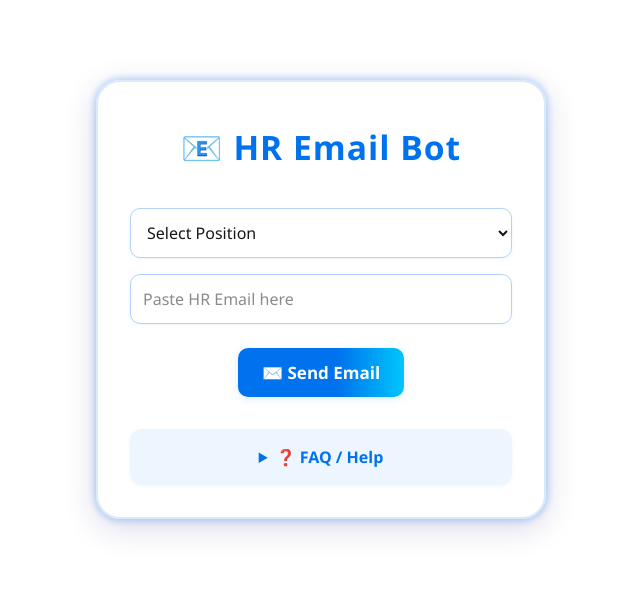
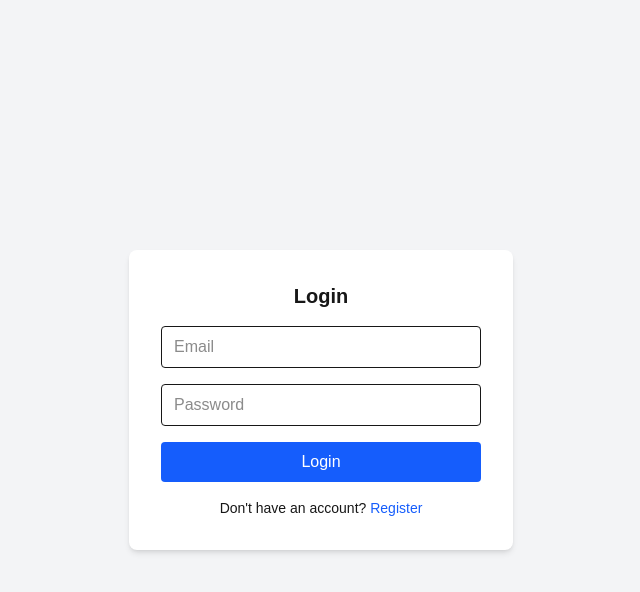
Before and after one commit to mukulsingh94868/gmail_bot, a Next.js app: page / in a window 1280 px wide. Shown: the top 592 px of the page, without its empty margins (319-959 px from the left). Built offline with nearby package versions, Linux system fonts and the light colour scheme.

Commit message:
regiter and login api integrate

```diff
--- a/package.json
+++ b/package.json
@@ -9,9 +9,10 @@
     "lint": "next lint"
   },
   "dependencies": {
+    "next": "15.4.2",
     "react": "19.1.0",
     "react-dom": "19.1.0",
-    "next": "15.4.2"
+    "react-hot-toast": "^2.5.2"
   },
   "devDependencies": {
     "@tailwindcss/postcss": "^4",
--- a/src/app/layout.js
+++ b/src/app/layout.js
@@ -1,5 +1,6 @@
 import { Geist, Geist_Mono } from "next/font/google";
 import "./globals.css";
+import { Toaster } from "react-hot-toast";
 
 const geistSans = Geist({
   variable: "--font-geist-sans",
@@ -22,6 +23,7 @@ export default function RootLayout({ children }) {
       <body
         className={`${geistSans.variable} ${geistMono.variable} antialiased`}
       >
+        <Toaster position="top-right" reverseOrder={false} />
         {children}
       </body>
     </html>
--- a/src/app/page.js
+++ b/src/app/page.js
@@ -1,126 +1,137 @@
 "use client";
+
 import { useState } from "react";
-import jobApplicationData from "./constants/data";
+import toast from "react-hot-toast";
 
 const HRBotApp = () => {
-  const [email, setEmail] = useState("");
-  const [position, setPosition] = useState("");
-  const [history, setHistory] = useState(() => {
-    if (typeof window !== "undefined") {
-      try {
-        const saved = localStorage.getItem("hrbot-history");
-        return saved ? JSON.parse(saved) : [];
-      } catch {
-        return [];
-      }
-    }
-    return [];
+  const [isLogin, setIsLogin] = useState(true);
+  const [formData, setFormData] = useState({
+    name: "",
+    email: "",
+    password: "",
+    confirmPassword: "",
   });
+  const [message, setMessage] = useState("");
 
-  const selectedData = jobApplicationData[position];
+  const handleToggle = () => {
+    setIsLogin(!isLogin);
+    setFormData({ name: "", email: "", password: "", confirmPassword: "" });
+  };
 
-  const handleSendEmail = () => {
-    if (!email || !selectedData) {
-      alert("Please enter email and select position.");
-      return;
+  const handleChange = (e) => {
+    setFormData((prev) => ({ ...prev, [e.target.name]: e.target.value }));
+  };
+
+  const handleSubmit = async (e) => {
+    e.preventDefault();
+
+    const endpoint = isLogin
+      ? "http://localhost:5000/api/auth/login"
+      : "http://localhost:5000/api/auth/register";
+
+    if (!isLogin && formData.password !== formData.confirmPassword) {
+      return setMessage("Passwords do not match");
     }
 
-    const gmailURL = `https://mail.google.com/mail/?view=cm&fs=1&to=${encodeURIComponent(email)}&su=${encodeURIComponent(
-      selectedData?.subject)}&body=${encodeURIComponent(selectedData?.body)}`;
+    try {
+      const res = await fetch(endpoint, {
+        method: "POST",
+        headers: { "Content-Type": "application/json" },
+        body: JSON.stringify(
+          isLogin
+            ? {
+                email: formData.email,
+                password: formData.password,
+              }
+            : {
+                name: formData.name,
+                email: formData.email,
+                password: formData.password,
+              }
+        ),
+      });
 
-    window.open(gmailURL, "_blank");
+      const data = await res.json();
 
-    const newEntry = {
-      email,
-      position,
-      date: new Date().toLocaleString(),
-    };
-    const newHistory = [newEntry, ...history]?.slice(0, 5); // keep last 5
-    setHistory(newHistory);
-    if (typeof window !== "undefined") {
-      try {
-        localStorage.setItem("hrbot-history", JSON.stringify(newHistory));
-      } catch { }
+      if (!res.ok) {
+        toast.error(data.message);
+      } else {
+        toast.success(data.message || "Success");
+        if (isLogin && data.token) {
+          localStorage.setItem("token", data.token);
+        }
+      }
+    } catch (err) {
+      console.error("Error:", err);
+      setMessage("Network error");
     }
   };
 
   return (
-    <div className="app-container">
-      <h1>📧 HR Email Bot</h1>
+    <div className="min-h-screen flex flex-col justify-center items-center bg-gray-100 px-4">
+      <div className="bg-white p-8 rounded-lg shadow-md w-full max-w-sm">
+        <h2 className="text-xl font-bold mb-4 text-center">
+          {isLogin ? "Login" : "Register"}
+        </h2>
+        <form onSubmit={handleSubmit} className="space-y-4">
+          {!isLogin && (
+            <input
+              type="text"
+              name="name"
+              placeholder="Name"
+              className="w-full border px-3 py-2 rounded"
+              value={formData.name}
+              onChange={handleChange}
+              required
+            />
+          )}
+          <input
+            type="email"
+            name="email"
+            placeholder="Email"
+            className="w-full border px-3 py-2 rounded"
+            value={formData.email}
+            onChange={handleChange}
+            required
+          />
+          <input
+            type="password"
+            name="password"
+            placeholder="Password"
+            className="w-full border px-3 py-2 rounded"
+            value={formData.password}
+            onChange={handleChange}
+            required
+          />
+          {!isLogin && (
+            <input
+              type="password"
+              name="confirmPassword"
+              placeholder="Confirm Password"
+              className="w-full border px-3 py-2 rounded"
+              value={formData.confirmPassword}
+              onChange={handleChange}
+              required
+            />
+          )}
+          <button
+            type="submit"
+            className="w-full bg-blue-600 text-white py-2 rounded hover:bg-blue-700"
+          >
+            {isLogin ? "Login" : "Register"}
+          </button>
+        </form>
 
-      <select
-        value={position}
-        onChange={(e) => setPosition(e.target.value)}
-        className="dropdown"
-      >
-        <option value="">Select Position</option>
-        {Object.keys(jobApplicationData)?.map((pos) => (
-          <option key={pos} value={pos}>
-            {pos}
-          </option>
-        ))}
-      </select>
-
-      <input
-        type="email"
-        placeholder="Paste HR Email here"
-        value={email}
-        onChange={(e) => setEmail(e.target.value)}
-        className="email-input"
-      />
-
-      {selectedData && (
-        <div className="resume-download">
-          📎 Resume:
-          <a
-            href={selectedData.resume}
-            download
-            target="_blank"
-            rel="noopener noreferrer"
+        <p className="mt-4 text-center text-sm">
+          {isLogin ? "Don't have an account?" : "Already have an account?"}{" "}
+          <button
+            type="button"
+            onClick={handleToggle}
+            className="text-blue-600 hover:underline"
           >
-            Download Resume
-          </a>
-        </div>
-      )}
-
-      <button onClick={handleSendEmail} className="send-btn">
-        ✉️ Send Email
-      </button>
-
-      {history?.length > 0 && (
-        <div className="recent-activity">
-          <h3 className="recent-activity-title">Recent Activity</h3>
-          <ul className="recent-activity-list">
-            {history?.map((item, idx) => (
-              <li key={idx} className="recent-activity-item">
-                <span><b>To:</b> {item?.email}</span>
-                <span><b>Position:</b> {item?.position}</span>
-                <span className="recent-activity-date">{item?.date}</span>
-              </li>
-            ))}
-          </ul>
-        </div>
-      )}
-      {/* FAQ/Help Section */}
-      <div className="faq-section">
-        <details className="faq-details">
-          <summary className="faq-summary">❓ FAQ / Help</summary>
-          <div className="faq-content">
-            <b>How do I use the HR Email Bot?</b>
-            <ul className="faq-list">
-              <li>Select the job position from the dropdown.</li>
-              <li>Paste the HR's email address.</li>
-              <li>Click "Send Email" to open Gmail with a pre-filled message.</li>
-              <li>Download your resume if needed.</li>
-            </ul>
-            <b>What is Recent Activity?</b>
-            <div className="faq-answer">Shows the last 5 emails you sent using this bot.</div>
-            <b>Is my data safe?</b>
-            <div className="faq-answer">Your email history is stored only in your browser and never sent to any server.</div>
-            <b>Need more help?</b>
-            <div className="faq-answer">Contact your developer or HR for further assistance.</div>
-          </div>
-        </details>
+            {isLogin ? "Register" : "Login"}
+          </button>
+        </p>
       </div>
     </div>
   );
--- /dev/null
+++ b/src/components/Faq.js
@@ -0,0 +1,35 @@
+import React from "react";
+
+const Faq = () => {
+  return (
+    <div className="faq-section">
+      <details className="faq-details">
+        <summary className="faq-summary">❓ FAQ / Help</summary>
+        <div className="faq-content">
+          <b>How do I use the HR Email Bot?</b>
+          <ul className="faq-list">
+            <li>Select the job position from the dropdown.</li>
+            <li>Paste the HR's email address.</li>
+            <li>Click "Send Email" to open Gmail with a pre-filled message.</li>
+            <li>Download your resume if needed.</li>
+          </ul>
+          <b>What is Recent Activity?</b>
+          <div className="faq-answer">
+            Shows the last 5 emails you sent using this bot.
+          </div>
+          <b>Is my data safe?</b>
+          <div className="faq-answer">
+            Your email history is stored only in your browser and never sent to
+            any server.
+          </div>
+          <b>Need more help?</b>
+          <div className="faq-answer">
+            Contact your developer or HR for further assistance.
+          </div>
+        </div>
+      </details>
+    </div>
+  );
+};
+
+export default Faq;
--- /dev/null
+++ b/src/components/Position/AddPosition.jsx
@@ -0,0 +1,118 @@
+"use client";
+
+import React, { useState } from "react";
+import Faq from "../Faq";
+import jobApplicationData from "../../../constants/data";
+
+const AddPosition = () => {
+  const [email, setEmail] = useState("");
+  const [position, setPosition] = useState("");
+  const [history, setHistory] = useState(() => {
+    if (typeof window !== "undefined") {
+      try {
+        const saved = localStorage.getItem("hrbot-history");
+        return saved ? JSON.parse(saved) : [];
+      } catch {
+        return [];
+      }
+    }
+    return [];
+  });
+
+  const selectedData = jobApplicationData[position];
+
+  const handleSendEmail = () => {
+    if (!email || !selectedData) {
+      alert("Please enter email and select position.");
+      return;
+    }
+
+    const gmailURL = `https://mail.google.com/mail/?view=cm&fs=1&to=${encodeURIComponent(
+      email
+    )}&su=${encodeURIComponent(
+      selectedData?.subject
+    )}&body=${encodeURIComponent(selectedData?.body)}`;
+
+    window.open(gmailURL, "_blank");
+
+    const newEntry = {
+      email,
+      position,
+      date: new Date().toLocaleString(),
+    };
+    const newHistory = [newEntry, ...history]?.slice(0, 5); // keep last 5
+    setHistory(newHistory);
+    if (typeof window !== "undefined") {
+      try {
+        localStorage.setItem("hrbot-history", JSON.stringify(newHistory));
+      } catch {}
+    }
+  };
+  return (
+    <div className="app-container">
+      <h1>📧 HR Email Bot</h1>
+
+      <select
+        value={position}
+        onChange={(e) => setPosition(e.target.value)}
+        className="dropdown"
+      >
+        <option value="">Select Position</option>
+        {Object.keys(jobApplicationData)?.map((pos) => (
+          <option key={pos} value={pos}>
+            {pos}
+          </option>
+        ))}
+      </select>
+
+      <input
+        type="email"
+        placeholder="Paste HR Email here"
+        value={email}
+        onChange={(e) => setEmail(e.target.value)}
+        className="email-input"
+      />
+
+      {selectedData && (
+        <div className="resume-download">
+          📎 Resume:
+          <a
+            href={selectedData.resume}
+            download
+            target="_blank"
+            rel="noopener noreferrer"
+          >
+            Download Resume
+          </a>
+        </div>
+      )}
+
+      <button onClick={handleSendEmail} className="send-btn">
+        ✉️ Send Email
+      </button>
+
+      {history?.length > 0 && (
+        <div className="recent-activity">
+          <h3 className="recent-activity-title">Recent Activity</h3>
+          <ul className="recent-activity-list">
+            {history?.map((item, idx) => (
+              <li key={idx} className="recent-activity-item">
+                <span>
+                  <b>To:</b> {item?.email}
+                </span>
+                <span>
+                  <b>Position:</b> {item?.position}
+                </span>
+                <span className="recent-activity-date">{item?.date}</span>
+              </li>
+            ))}
+          </ul>
+        </div>
+      )}
+      {/* FAQ/Help Section */}
+      <Faq />
+    </div>
+  );
+};
+
+export default AddPosition;
```
Also changed, not shown: src/app/position/page.jsx (added, +12 -0 lines), constants/data.js (renamed from src/app/constants/data.js), 1 other file (tests, documents, lock files or other folders).
